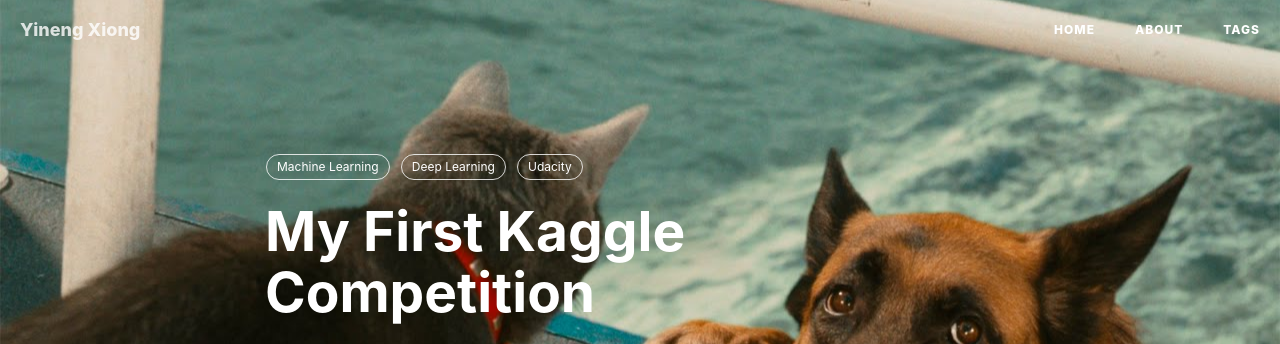
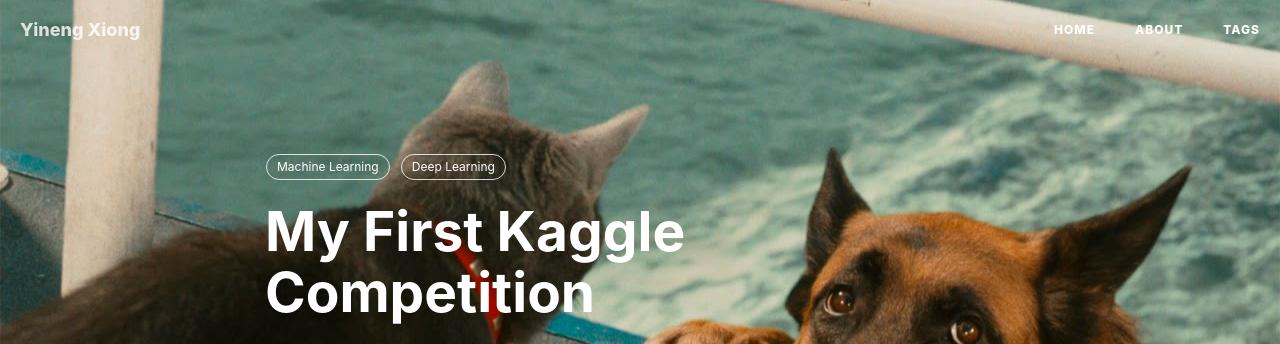
Before and after one commit to YinengXiong/YinengXiong.github.io, a Jekyll site: the page built from _posts/2018-03-01-graduate-mlnd.md, in a window 1280 px wide and 900 px high. Shown: the top 344 px of the window. Built offline with Jekyll 4.4.1, drawn with Linux system fonts in a browser that asks for light colours; nearby versions of some CDN libraries; comment, search, counter and statistics services are not loaded.

Commit message:
update tag

```diff
--- a/_posts/2018-03-01-graduate-mlnd.md
+++ b/_posts/2018-03-01-graduate-mlnd.md
@@ -8,7 +8,6 @@ header-img: "img/2018-03-01.jpg"
 tags:
     - Machine Learning
     - Deep Learning
-    - Udacity
 ---
 
 > First Step
```
Also changed, not shown: 6 other files.
